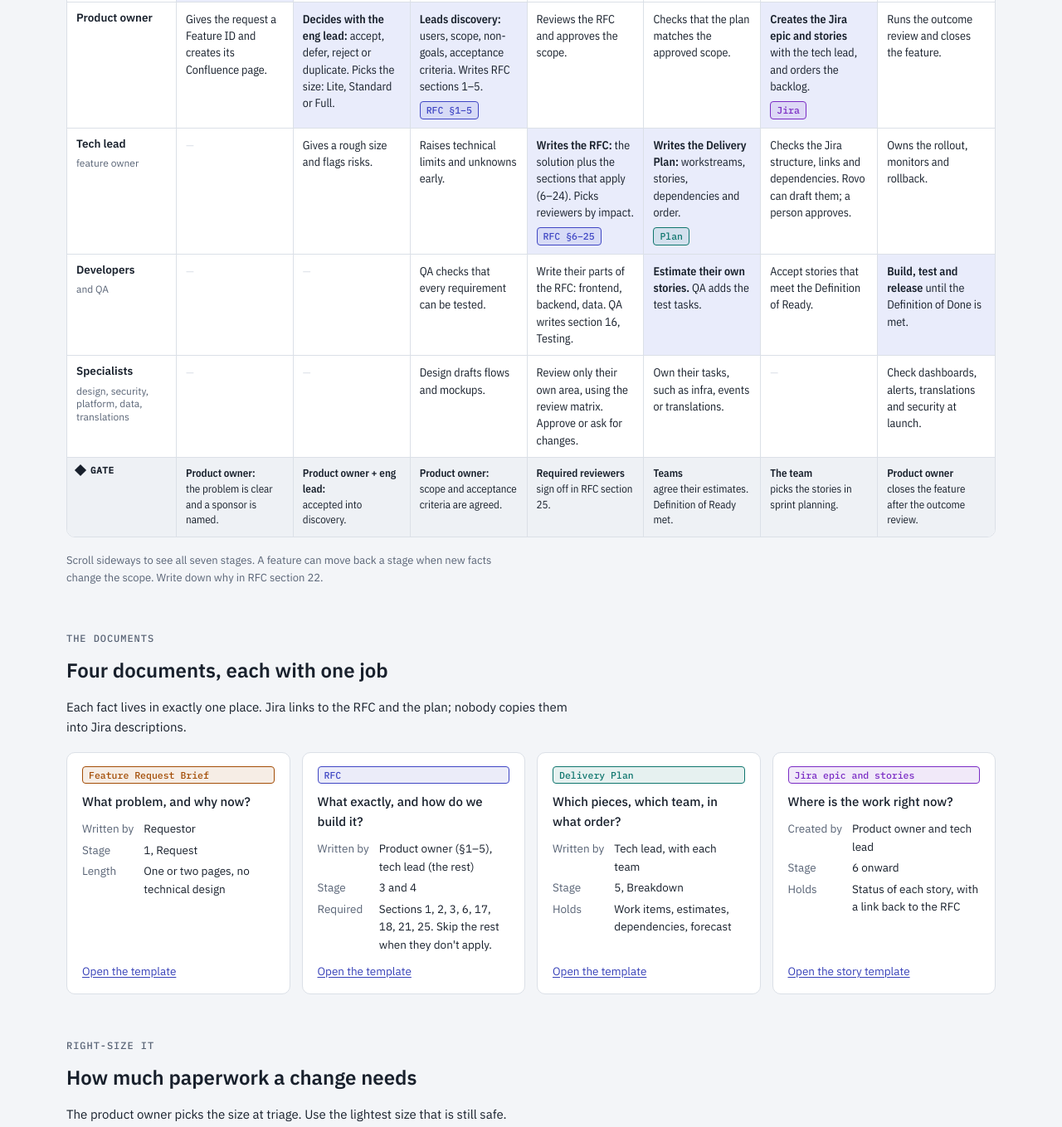
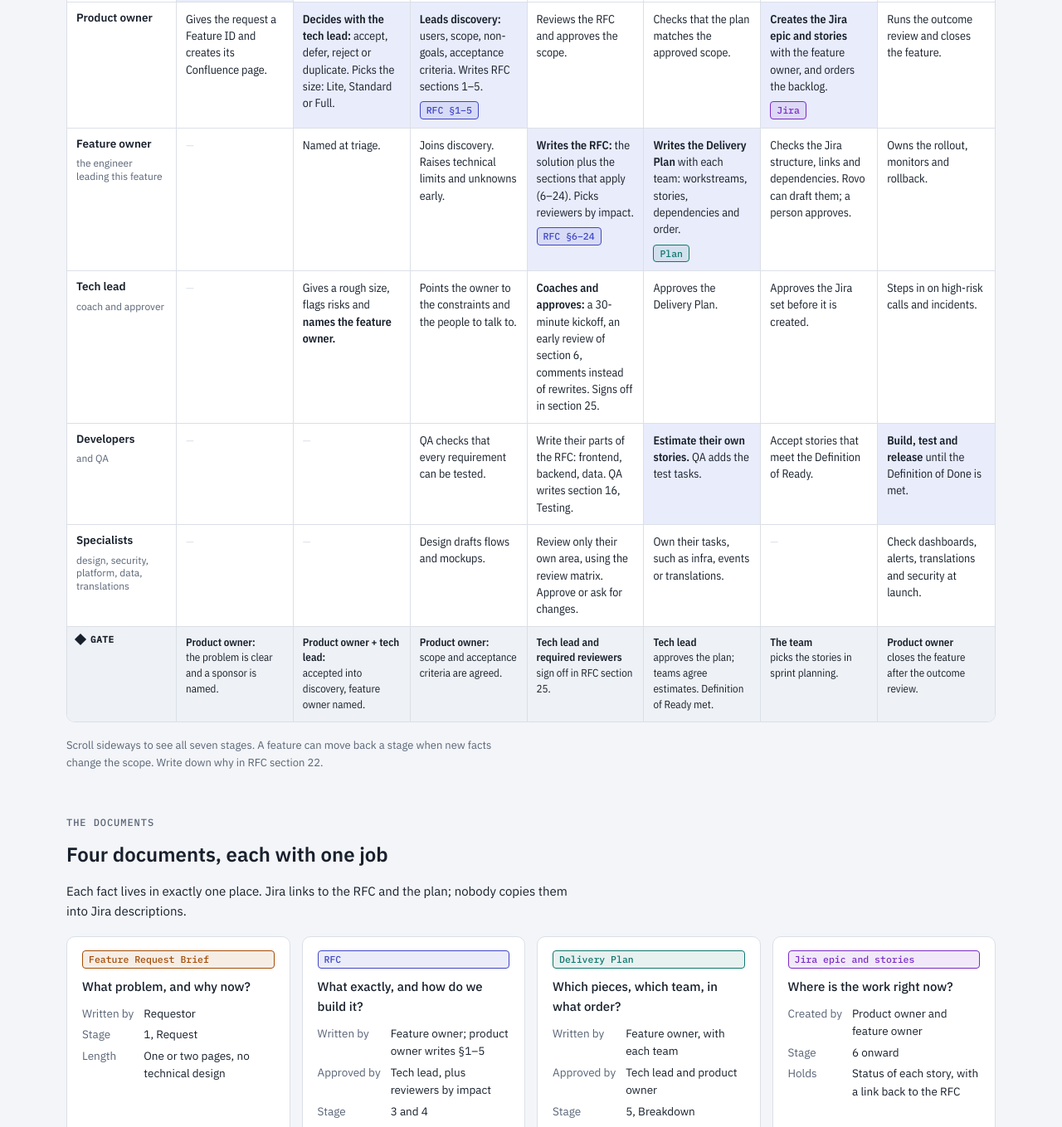
Before and after one commit to BaluRaut/improve-work, a plain HTML site: page playbook/index.html in a window 1280 px wide. Shown: the part 735-2094 px from the top of the page at 83% size. Drawn offline with nearby package versions, Linux system fonts and the light colour scheme.

Commit message:
Feature owner writes the RFC and Delivery Plan; tech lead coaches and approves
The engineer leading a feature now writes its RFC and Delivery Plan, so the
team learns to design features and the tech lead is not a bottleneck. The
tech lead names the owner at triage, coaches, reviews section 6 early and
approves. Updated the workflow guide (new principle, stage roles,
responsibilities and a Feature owner section), RFC and Delivery Plan
templates, Definition of Ready, Rovo prompt, README and the playbook page.

Co-Authored-By: Claude Opus 5.5 (1M context) <noreply@anthropic.com>

```diff
--- a/playbook/index.html
+++ b/playbook/index.html
@@ -146,7 +146,7 @@ footer{font-size:13px;color:var(--muted);border-top:1px solid var(--line);paddin
   <p class="lede">One path for every new feature: who does what at each stage, which document they write, and how to keep it all in Confluence. Small changes take the short route.</p>
   <div class="answer">
     <div><b>Where do I start?</b>With the next feature in your backlog. Its requestor fills in a one-page brief.</div>
-    <div><b>Who writes the technical doc?</b>The tech lead writes the RFC. The product owner writes its requirements part.</div>
+    <div><b>Who writes the technical doc?</b>The feature owner, the engineer leading the feature. The tech lead coaches and approves.</div>
     <div><b>One Confluence page or many?</b>One parent page per feature, with each document as a child page under it.</div>
   </div>
 </header>
@@ -181,21 +181,30 @@ footer{font-size:13px;color:var(--muted);border-top:1px solid var(--line);paddin
 
       <div class="role">Product owner</div>
       <div>Gives the request a Feature ID and creates its Confluence page.</div>
-      <div class="lead"><strong>Decides with the eng lead:</strong> accept, defer, reject or duplicate. Picks the size: Lite, Standard or Full.</div>
+      <div class="lead"><strong>Decides with the tech lead:</strong> accept, defer, reject or duplicate. Picks the size: Lite, Standard or Full.</div>
       <div class="lead"><strong>Leads discovery:</strong> users, scope, non-goals, acceptance criteria. Writes RFC sections 1–5.<span class="doc rfc">RFC §1–5</span></div>
       <div>Reviews the RFC and approves the scope.</div>
       <div>Checks that the plan matches the approved scope.</div>
-      <div class="lead"><strong>Creates the Jira epic and stories</strong> with the tech lead, and orders the backlog.<span class="doc jira">Jira</span></div>
+      <div class="lead"><strong>Creates the Jira epic and stories</strong> with the feature owner, and orders the backlog.<span class="doc jira">Jira</span></div>
       <div>Runs the outcome review and closes the feature.</div>
 
-      <div class="role">Tech lead<br><small>feature owner</small></div>
+      <div class="role">Feature owner<br><small>the engineer leading this feature</small></div>
       <div class="empty">—</div>
-      <div>Gives a rough size and flags risks.</div>
-      <div>Raises technical limits and unknowns early.</div>
-      <div class="lead"><strong>Writes the RFC:</strong> the solution plus the sections that apply (6–24). Picks reviewers by impact.<span class="doc rfc">RFC §6–25</span></div>
-      <div class="lead"><strong>Writes the Delivery Plan:</strong> workstreams, stories, dependencies and order.<span class="doc plan">Plan</span></div>
+      <div>Named at triage.</div>
+      <div>Joins discovery. Raises technical limits and unknowns early.</div>
+      <div class="lead"><strong>Writes the RFC:</strong> the solution plus the sections that apply (6–24). Picks reviewers by impact.<span class="doc rfc">RFC §6–24</span></div>
+      <div class="lead"><strong>Writes the Delivery Plan</strong> with each team: workstreams, stories, dependencies and order.<span class="doc plan">Plan</span></div>
       <div>Checks the Jira structure, links and dependencies. Rovo can draft them; a person approves.</div>
       <div>Owns the rollout, monitors and rollback.</div>
+
+      <div class="role">Tech lead<br><small>coach and approver</small></div>
+      <div class="empty">—</div>
+      <div>Gives a rough size, flags risks and <strong>names the feature owner.</strong></div>
+      <div>Points the owner to the constraints and the people to talk to.</div>
+      <div><strong>Coaches and approves:</strong> a 30-minute kickoff, an early review of section 6, comments instead of rewrites. Signs off in section 25.</div>
+      <div>Approves the Delivery Plan.</div>
+      <div>Approves the Jira set before it is created.</div>
+      <div>Steps in on high-risk calls and incidents.</div>
 
       <div class="role">Developers<br><small>and QA</small></div>
       <div class="empty">—</div>
@@ -217,10 +226,10 @@ footer{font-size:13px;color:var(--muted);border-top:1px solid var(--line);paddin
 
       <div class="role gaterow"><span class="gate-tag"><i class="dia"></i>Gate</span></div>
       <div class="gaterow"><strong>Product owner:</strong> the problem is clear and a sponsor is named.</div>
-      <div class="gaterow"><strong>Product owner + eng lead:</strong> accepted into discovery.</div>
+      <div class="gaterow"><strong>Product owner + tech lead:</strong> accepted into discovery, feature owner named.</div>
       <div class="gaterow"><strong>Product owner:</strong> scope and acceptance criteria are agreed.</div>
-      <div class="gaterow"><strong>Required reviewers</strong> sign off in RFC section 25.</div>
-      <div class="gaterow"><strong>Teams</strong> agree their estimates. Definition of Ready met.</div>
+      <div class="gaterow"><strong>Tech lead and required reviewers</strong> sign off in RFC section 25.</div>
+      <div class="gaterow"><strong>Tech lead</strong> approves the plan; teams agree estimates. Definition of Ready met.</div>
       <div class="gaterow"><strong>The team</strong> picks the stories in sprint planning.</div>
       <div class="gaterow"><strong>Product owner</strong> closes the feature after the outcome review.</div>
     </div>
@@ -242,19 +251,19 @@ footer{font-size:13px;color:var(--muted);border-top:1px solid var(--line);paddin
     <div class="card">
       <span class="doc rfc">RFC</span>
       <p class="q">What exactly, and how do we build it?</p>
-      <dl><dt>Written by</dt><dd>Product owner (§1–5), tech lead (the rest)</dd><dt>Stage</dt><dd>3 and 4</dd><dt>Required</dt><dd>Sections 1, 2, 3, 6, 17, 18, 21, 25. Skip the rest when they don't apply.</dd></dl>
+      <dl><dt>Written by</dt><dd>Feature owner; product owner writes §1–5</dd><dt>Approved by</dt><dd>Tech lead, plus reviewers by impact</dd><dt>Stage</dt><dd>3 and 4</dd><dt>Required</dt><dd>Sections 1, 2, 3, 6, 17, 18, 21, 25. Skip the rest when they don't apply.</dd></dl>
       <a href="../rfc-template.html">Open the template</a>
     </div>
     <div class="card">
       <span class="doc plan">Delivery Plan</span>
       <p class="q">Which pieces, which team, in what order?</p>
-      <dl><dt>Written by</dt><dd>Tech lead, with each team</dd><dt>Stage</dt><dd>5, Breakdown</dd><dt>Holds</dt><dd>Work items, estimates, dependencies, forecast</dd></dl>
+      <dl><dt>Written by</dt><dd>Feature owner, with each team</dd><dt>Approved by</dt><dd>Tech lead and product owner</dd><dt>Stage</dt><dd>5, Breakdown</dd><dt>Holds</dt><dd>Work items, estimates, dependencies, forecast</dd></dl>
       <a href="../templates/DELIVERY_PLAN_TEMPLATE.html">Open the template</a>
     </div>
     <div class="card">
       <span class="doc jira">Jira epic and stories</span>
       <p class="q">Where is the work right now?</p>
-      <dl><dt>Created by</dt><dd>Product owner and tech lead</dd><dt>Stage</dt><dd>6 onward</dd><dt>Holds</dt><dd>Status of each story, with a link back to the RFC</dd></dl>
+      <dl><dt>Created by</dt><dd>Product owner and feature owner</dd><dt>Stage</dt><dd>6 onward</dd><dt>Holds</dt><dd>Status of each story, with a link back to the RFC</dd></dl>
       <a href="../templates/JIRA_STORY_TEMPLATE.html">Open the story template</a>
     </div>
   </div>
@@ -323,7 +332,7 @@ footer{font-size:13px;color:var(--muted);border-top:1px solid var(--line);paddin
     <div class="why">
       <h3>Why child pages, not one big page</h3>
       <ol>
-        <li><strong>Different people write them at different times.</strong> The requestor writes the brief in week one; the tech lead writes the RFC weeks later. Separate pages keep separate history and comments.</li>
+        <li><strong>Different people write them at different times.</strong> The requestor writes the brief in week one; the feature owner writes the RFC weeks later. Separate pages keep separate history and comments.</li>
         <li><strong>Each document is approved on its own.</strong> On one page it is unclear whether the RFC or the plan was approved.</li>
         <li><strong>Different readers.</strong> Business people read the hub and the brief. Engineers read the RFC and the plan.</li>
         <li><strong>An RFC alone can run to ten pages.</strong> Add the brief and the plan and nobody finishes reading.</li>
@@ -331,7 +340,7 @@ footer{font-size:13px;color:var(--muted);border-top:1px solid var(--line);paddin
       <div class="hubbox">
         <h3>What goes on the feature hub page</h3>
         <ul>
-          <li>A <strong>Page Properties</strong> table: Feature ID, size, status, product owner, tech lead, target release.</li>
+          <li>A <strong>Page Properties</strong> table: Feature ID, size, status, product owner, feature owner, tech lead, target release.</li>
           <li>A <strong>Jira Issues</strong> macro showing the epic's stories with their live status.</li>
           <li>A <strong>Children Display</strong> macro listing the brief, RFC and plan.</li>
           <li>A short decision log: date, decision, who decided.</li>
@@ -358,7 +367,7 @@ footer{font-size:13px;color:var(--muted);border-top:1px solid var(--line);paddin
     <li><span class="when">This week · about half a day</span><h3>Set up Confluence</h3>
       <ul><li>Create the space, or a section in an existing one.</li><li>Add the four templates.</li><li>Copy the five guides into <em>How we deliver</em>.</li><li>Create the Features index page.</li></ul></li>
     <li><span class="when">Next week · 30 minutes</span><h3>Walk the leads through it</h3>
-      <ul><li>Invite product owners and tech leads.</li><li>Go through this page together.</li><li>Agree who is the product owner and tech lead for each area.</li></ul></li>
+      <ul><li>Invite product owners, tech leads and the engineers who will own features.</li><li>Go through this page together.</li><li>Agree who is the product owner and tech lead for each area.</li><li>Explain the feature owner role and agree how it rotates.</li></ul></li>
     <li><span class="when">Following month</span><h3>Pilot two features</h3>
       <ul><li>Pick one Standard and one Lite feature from the upcoming backlog.</li><li>Run them through every stage.</li><li>Leave work that's already in progress as it is.</li></ul></li>
     <li><span class="when">After the pilot</span><h3>Trim, then make it the default</h3>
@@ -366,7 +375,7 @@ footer{font-size:13px;color:var(--muted);border-top:1px solid var(--line);paddin
   </ol>
   <div class="tomorrow">
     <span class="eyebrow" style="color:inherit;opacity:.7">Tomorrow morning</span>
-    <p>Pick the next feature in your backlog. Create its hub page and send the brief template to its requestor. That is stage 1 done.</p>
+    <p>Pick the next feature in your backlog. Create its hub page, send the brief template to its requestor, and decide which engineer will own it. That is stage 1 done.</p>
   </div>
 </section>
 
@@ -375,7 +384,8 @@ footer{font-size:13px;color:var(--muted);border-top:1px solid var(--line);paddin
   <h2>What people will ask</h2>
   <div class="faq">
     <div><h3>Do I need an RFC for every change?</h3><p>No. Lite changes skip it and go straight to a Jira story with acceptance criteria.</p></div>
-    <div><h3>Who fills RFC sections 7 to 15?</h3><p>The engineers who own those areas. The tech lead assembles the RFC and makes sure it reads as one proposal.</p></div>
+    <div><h3>Why doesn't the tech lead write the RFC?</h3><p>So the engineers who build features learn to design them, and the tech lead isn't a bottleneck. The tech lead coaches, reviews section 6 early and approves.</p></div>
+    <div><h3>Who fills RFC sections 7 to 15?</h3><p>The engineers who own those areas. The feature owner assembles the RFC and makes sure it reads as one proposal.</p></div>
     <div><h3>Is a Rovo or AI estimate a commitment?</h3><p>No. Only estimates the team gives itself count, and a requested deadline is not a commitment either.</p></div>
     <div><h3>What if scope changes halfway?</h3><p>Update the RFC, record the decision in section 22, and move the feature back a stage if needed.</p></div>
     <div><h3>Where do I check status?</h3><p>The stage of the feature is on its hub page. The progress of each story is in Jira.</p></div>
```
Also changed, not shown: 6 other files.
